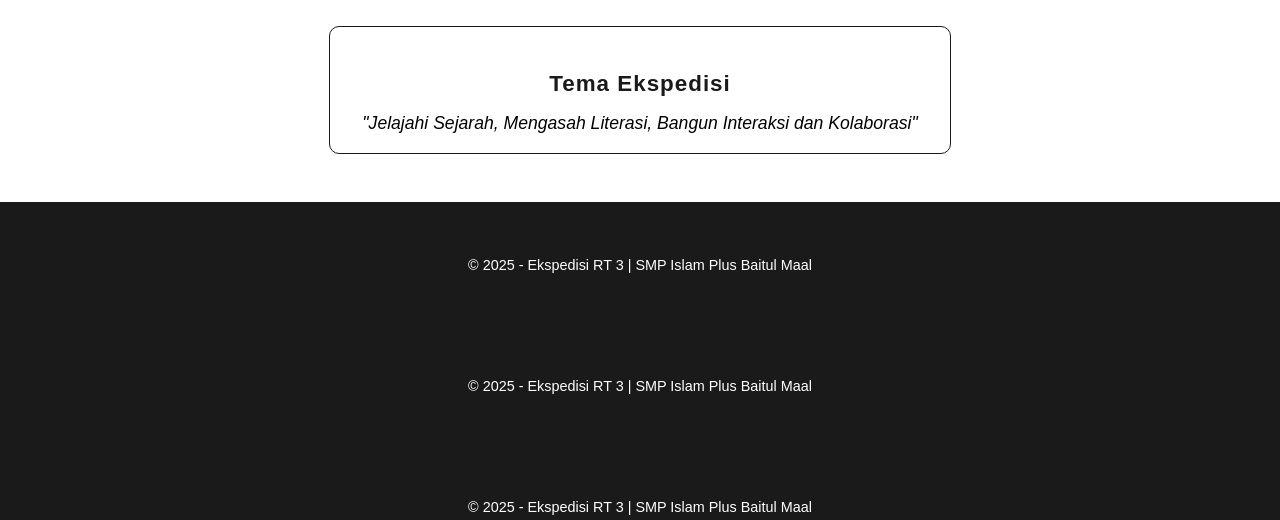
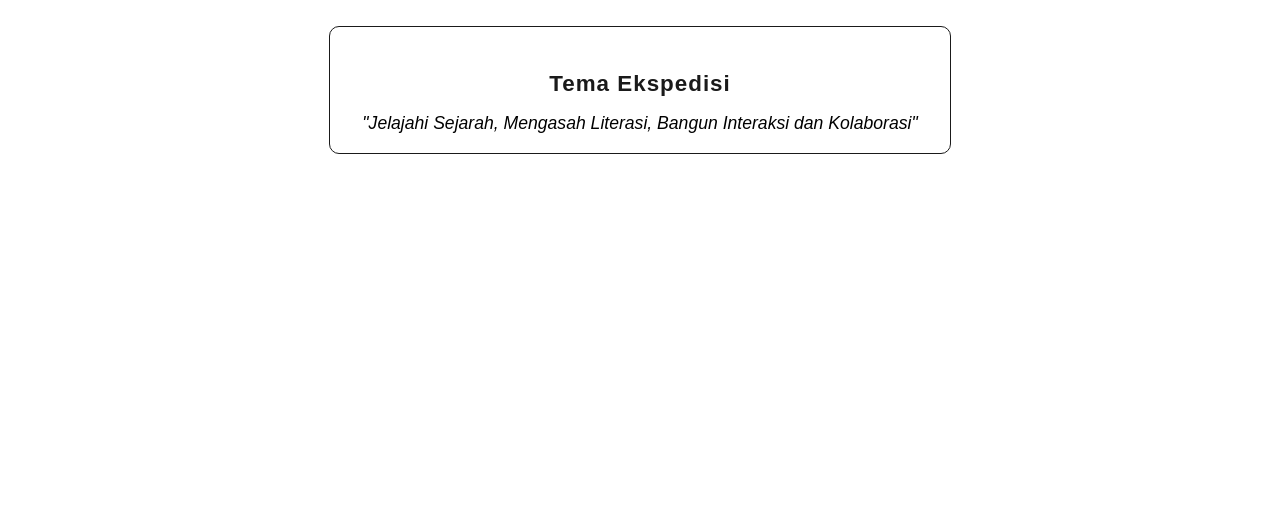
Before and after one commit to syamilmuhammadaulia-glitch/RT03Ekspedisi, a plain HTML site: page index.html in a window 1280 px wide. Shown: the part 280-800 px from the top of the page. Drawn offline with Linux system fonts and the light colour scheme.

Commit message:
Update index.html

```diff
--- a/index.html
+++ b/index.html
@@ -39,9 +39,6 @@
   </div>
 </section>
 
-  <footer>
-        <p>&copy; 2025 - Ekspedisi RT 3 | SMP Islam Plus Baitul Maal</p>
-    </footer>
 
         <section id="kegiatan" class="content-section page-section">
             <h2>Rundown Kegiatan Ekspedisi</h2>
@@ -71,9 +68,7 @@
             </div>
         </section>
 
-          <footer>
-        <p>&copy; 2025 - Ekspedisi RT 3 | SMP Islam Plus Baitul Maal</p>
-    </footer>
+
 
         <section id="profil" class="content-section page-section alternate-bg">
             <h2>Profil Anggota RT 3</h2>
@@ -201,9 +196,6 @@
             </div>
         </section>
 
-  <footer>
-        <p>&copy; 2025 - Ekspedisi RT 3 | SMP Islam Plus Baitul Maal</p>
-    </footer>
 
       <!-- BAGIAN EKSPLORASI -->
 <section id="eksplorasi" class="content-section page-section">
@@ -277,9 +269,6 @@
   </div>
 </div>
 
-          <footer>
-        <p>&copy; 2025 - Ekspedisi RT 3 | SMP Islam Plus Baitul Maal</p>
-    </footer>
 
     <section id="dokumentasi" class="content-section page-section">
   <h2>Dokumentasi Ekspedisi</h2>
@@ -288,6 +277,10 @@
     <div class="dok-teks">
     </div>
 
+<footer>
+        <p>&copy; 2025 - Ekspedisi RT 3 | SMP Islam Plus Baitul Maal</p>
+    </footer>
+
     <script src="script.js"></script>
 </body>
 </html>
```
